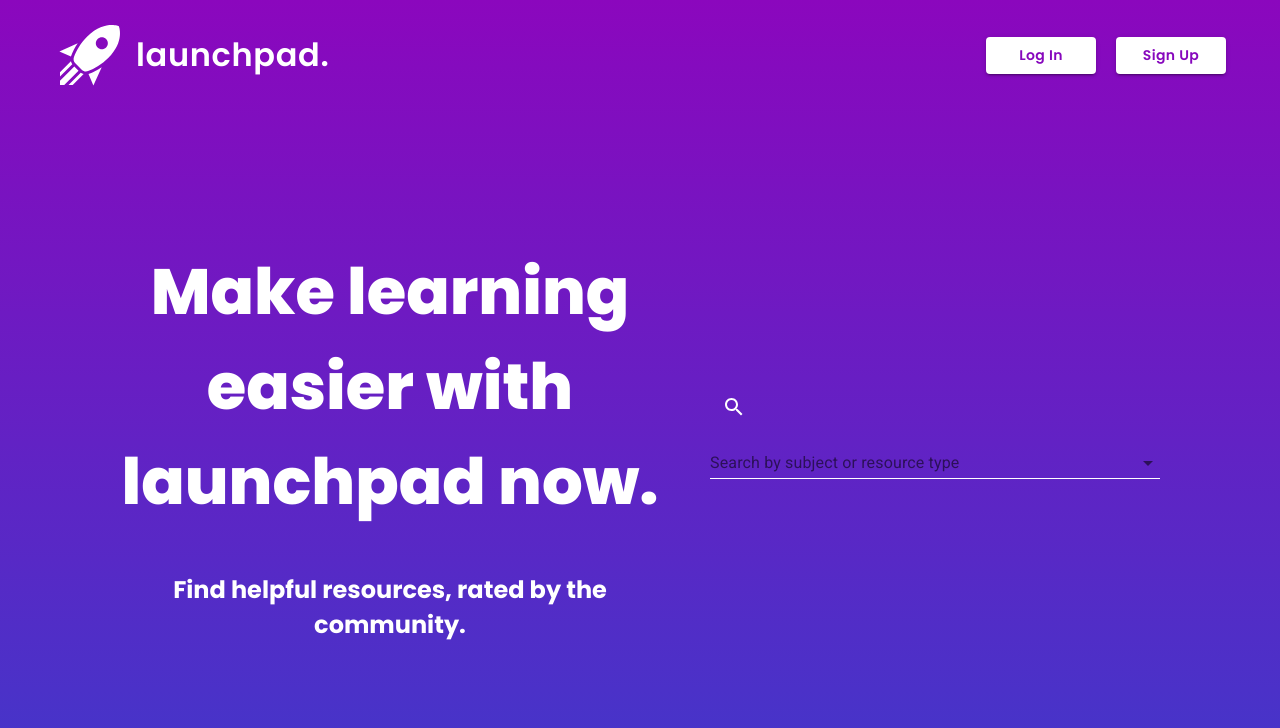
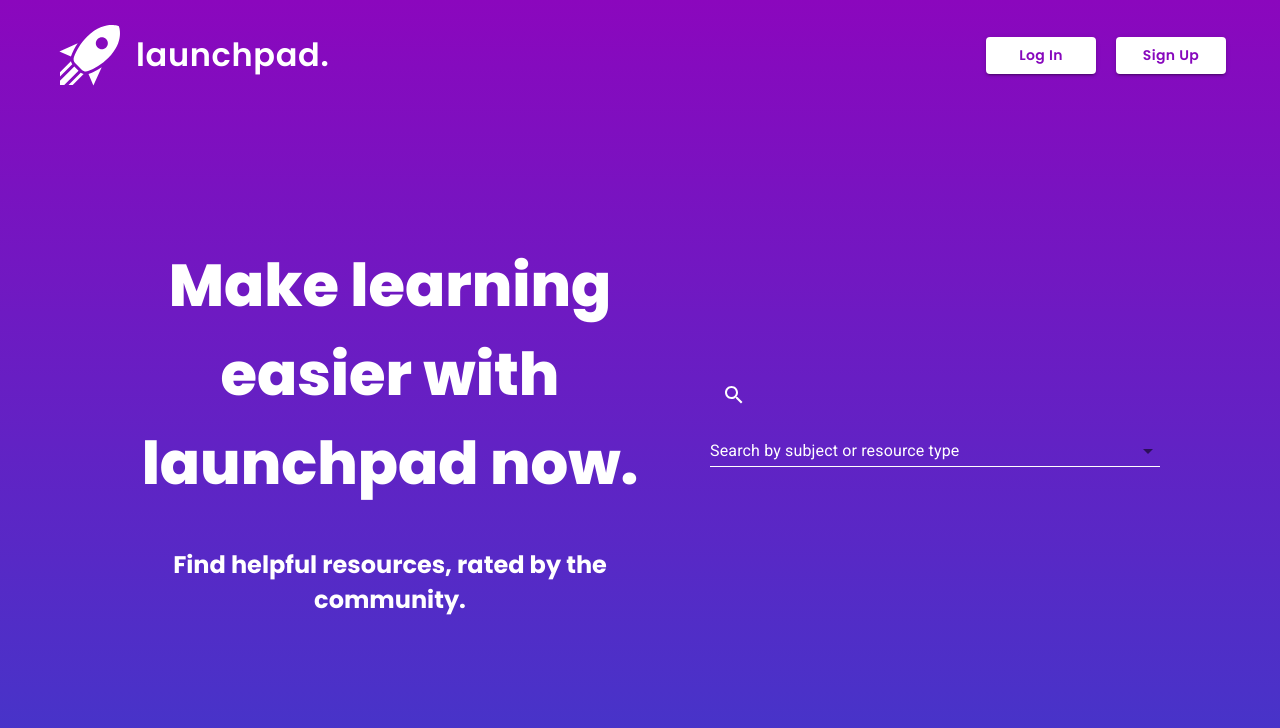
Before and after one commit to Felix-Poon/RSE-Launchpad-Frontend, a React (Create React App) app: page / in a window 1280 px wide. Shown: the top 728 px of the page. Built offline with nearby package versions, Linux system fonts and the light colour scheme.

Commit message:
Tidied code. Homepage without white dropdown button

```diff
--- a/src/pages/Homepage.js
+++ b/src/pages/Homepage.js
@@ -2,7 +2,6 @@
 import React from 'react';
 import Autocomplete from '@material-ui/lab/Autocomplete';
 import { makeStyles } from '@material-ui/core/styles';
-import { withStyles } from "@material-ui/core/styles";
 import TextField from '@material-ui/core/TextField';
 import IconButton from '@material-ui/core/IconButton';
 import SearchIcon from '@material-ui/icons/Search';
@@ -13,14 +12,14 @@ import classNames from "classnames";
 
 const useStyles = makeStyles((theme) => ({
   root: {
-    // width: 500,
-    // '& > * + *': {
-    //   marginTop: theme.spacing(3),
-    // },
-    // backgroundColor: "#FFFFFF",
+    "& label.Mui-focused": {
+      color: "white",
+      borderBottomColor: "white"
+    },
+    "& label.MuiInputLabel-root": {
+      color: "white",
+      borderBottomColor: "white"
 
-    "& label.Mui-focused": {
-      color: "white"
     },
     "& .MuiInput-underline:before": {
       borderBottomColor: "white"
@@ -29,17 +28,11 @@ const useStyles = makeStyles((theme) => ({
     "& .MuiInput-underline:after": {
       borderBottomColor: "white"
     },
-    "&:not(.Mui-disabled):hover::before": {
-      borderColor: "white"
-    },
-
   },
 
   placement: {
     display: 'flex',
     alignItems: 'center',
-    justifyContent: 'center',
-    //height: 500,
   },
   container: {
     textAlign: 'center',
@@ -47,7 +40,7 @@ const useStyles = makeStyles((theme) => ({
     padding: '100px 0px 0px 100px',
   },
   heading: {
-    fontSize: '4rem'
+    fontSize: '3.7rem'
   },
   searchContainer: {
     textAlign: 'center',
@@ -77,16 +70,6 @@ const useStyles = makeStyles((theme) => ({
     "& .MuiChip-deleteIcon": {
       color: "#572CBF",
     },
-    "&:after": {
-      content: '""',
-      right: 10,
-      top: 6,
-      height: 12,
-      width: 12,
-      position: "absolute",
-      backgroundColor: "white",
-      zIndex: -1,
-    },
   },
 
 
@@ -110,7 +93,6 @@ export function Homepage() {
             multiple
             id="tags-standard"
             className={classes.root}
-
             renderTags={(value, getTagProps) =>
               value.map((option, index) => (
                 <Chip
@@ -124,8 +106,6 @@ export function Homepage() {
                 />
               ))
             }
-
-
             options={subjectList}
             getOptionLabel={(option) => option.title}
             filterSelectedOptions
@@ -136,39 +116,9 @@ export function Homepage() {
                 label="Search by subject or resource type"
               />
             )}
-
-
-
           />
         </div>
       </div>
-
-      {/* <div className={classes.root}>
-        <IconButton className={classes.iconButton} aria-label="menu">
-            <SearchIcon />
-          </IconButton>
-        <div className={classes.searchArea}>
-          <Autocomplete
-            multiple
-            id="tags-outlined"
-            options={subjectList}
-            getOptionLabel={(option) => option.title}
-            // defaultValue={[subjectList[5]]}
-
-            filterSelectedOptions
-            renderInput={(params) => (
-              <TextField
-                {...params}
-                label="Search for resources"
-                placeholder="Selected"
-              />
-            )}
-
-          />
-
-        </div>
-      </div> */}
-
     </div>
   );
 }
```
